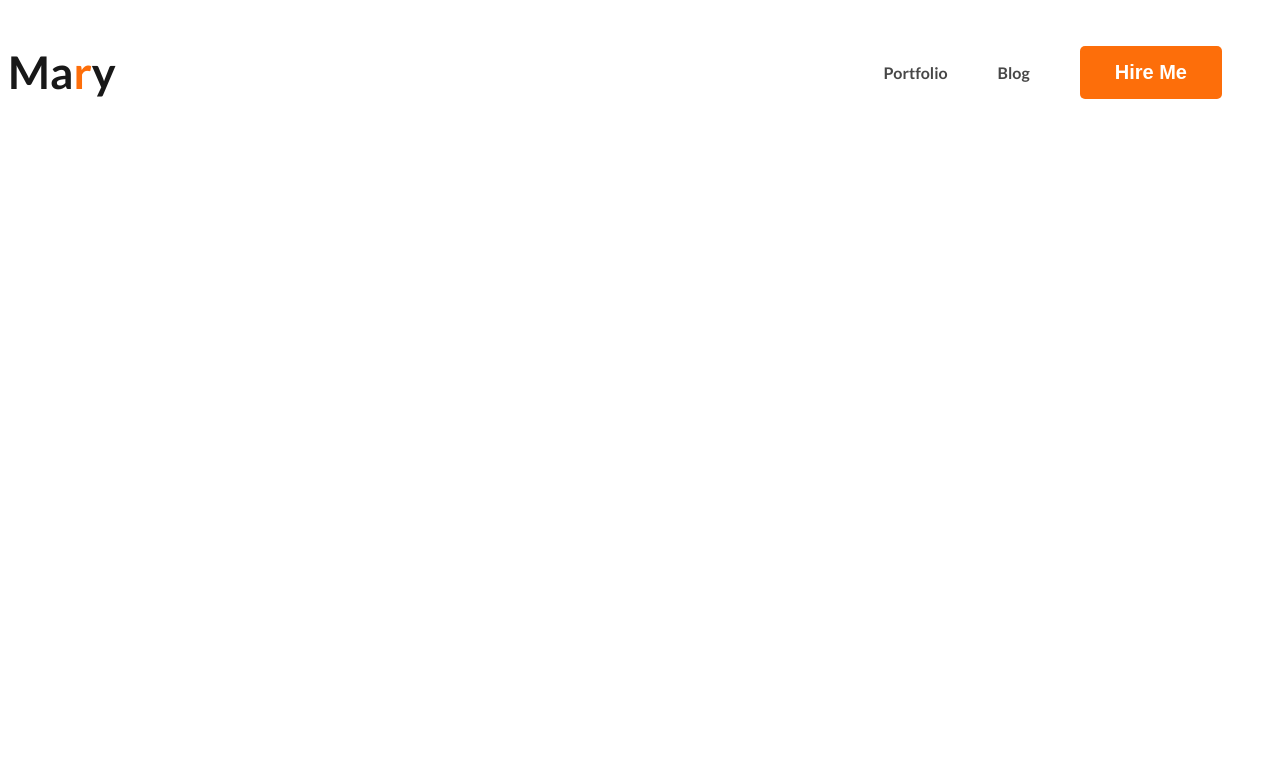
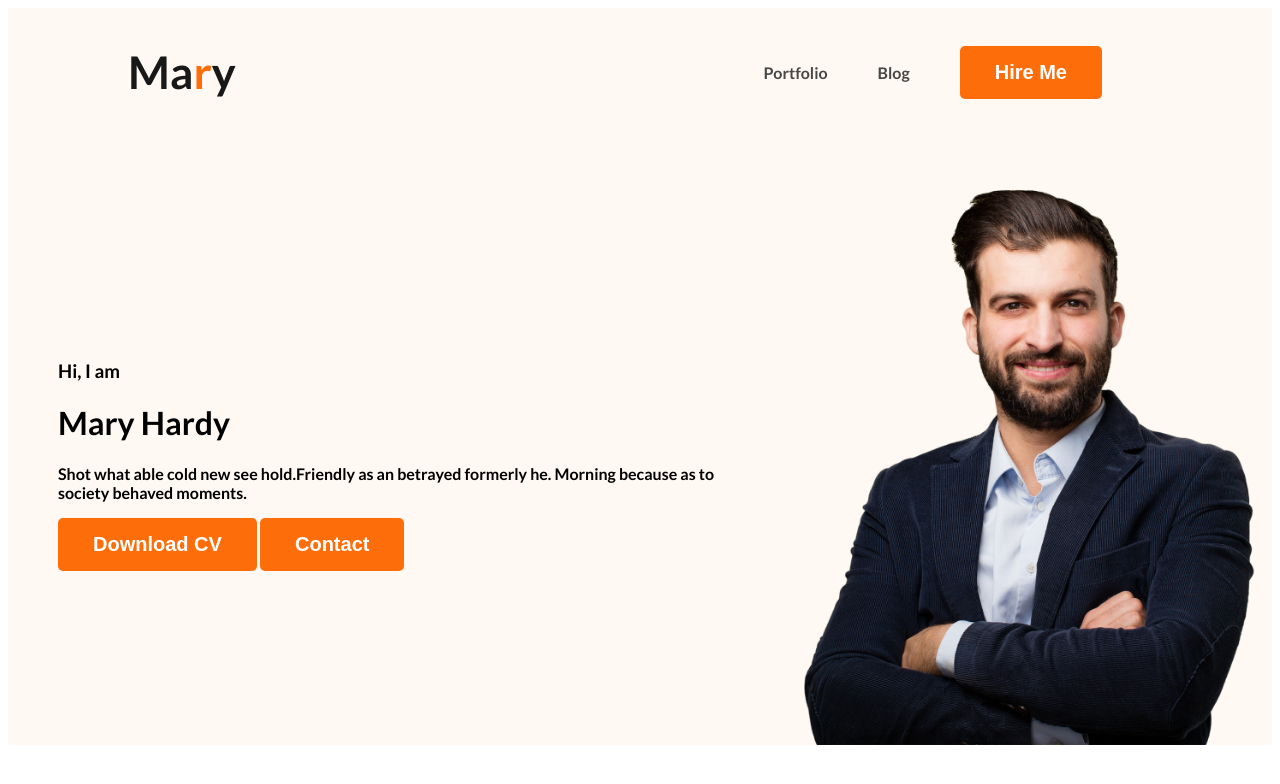
Before and after one commit to webgurusam/web-developer-portfolio, a plain HTML site: page index.html in a window 1280 px wide. Drawn offline with Linux system fonts and the light colour scheme.

Commit message:
banner content added

```diff
--- a/index.html
+++ b/index.html
@@ -10,7 +10,7 @@
     <link rel="stylesheet" href="styles/portfolio.css">
 </head>
 <body>
-    <header>
+    <header class="header">
         <nav>
             <h2 class="nav-title">Ma<span class="common-color">r</span>y</h2>
             <ul>
@@ -19,6 +19,16 @@
                 <li><button class="common-btn">Hire Me</button></li>
             </ul>
         </nav>
+        <div class="banner">
+            <div class="banner-content">
+                <h3 class="banner-greeting">Hi, I  am</h3>
+                <h1 class="banner-title">Mary Hardy</h1>
+                <p>Shot what able cold new see hold.Friendly as an betrayed formerly he. Morning because as to society behaved moments.</p>
+                <button class="common-btn">Download CV</button>
+                <button class="common-btn">Contact</button>
+            </div>
+            <img class="profile-pic" src="images/hardy.png" alt="hardy">
+        </div>
     </header>
     <main></main>
     <footer></footer>
--- a/styles/portfolio.css
+++ b/styles/portfolio.css
@@ -15,11 +15,18 @@ body{
     padding: 15px 35px;
 }
 
+/* header related styles */
+.header{
+    background-color: #FFF8F3;
+}
+
+
 /* nav related css */
 nav{
     display: flex;
     justify-content: space-between;
     align-items: center;
+    margin: 0 120px;
 }
 .nav-title{
     color: #181818;
@@ -38,3 +45,13 @@ nav li a{
     text-decoration: none;
     color: #474747;
 }
+
+/* banner styles */
+.banner{
+    display: flex;
+    margin: 30px 10px 0 50px;
+    align-items: center;
+}
+.banner .profile-pic{
+    width: 500px;
+}
```
